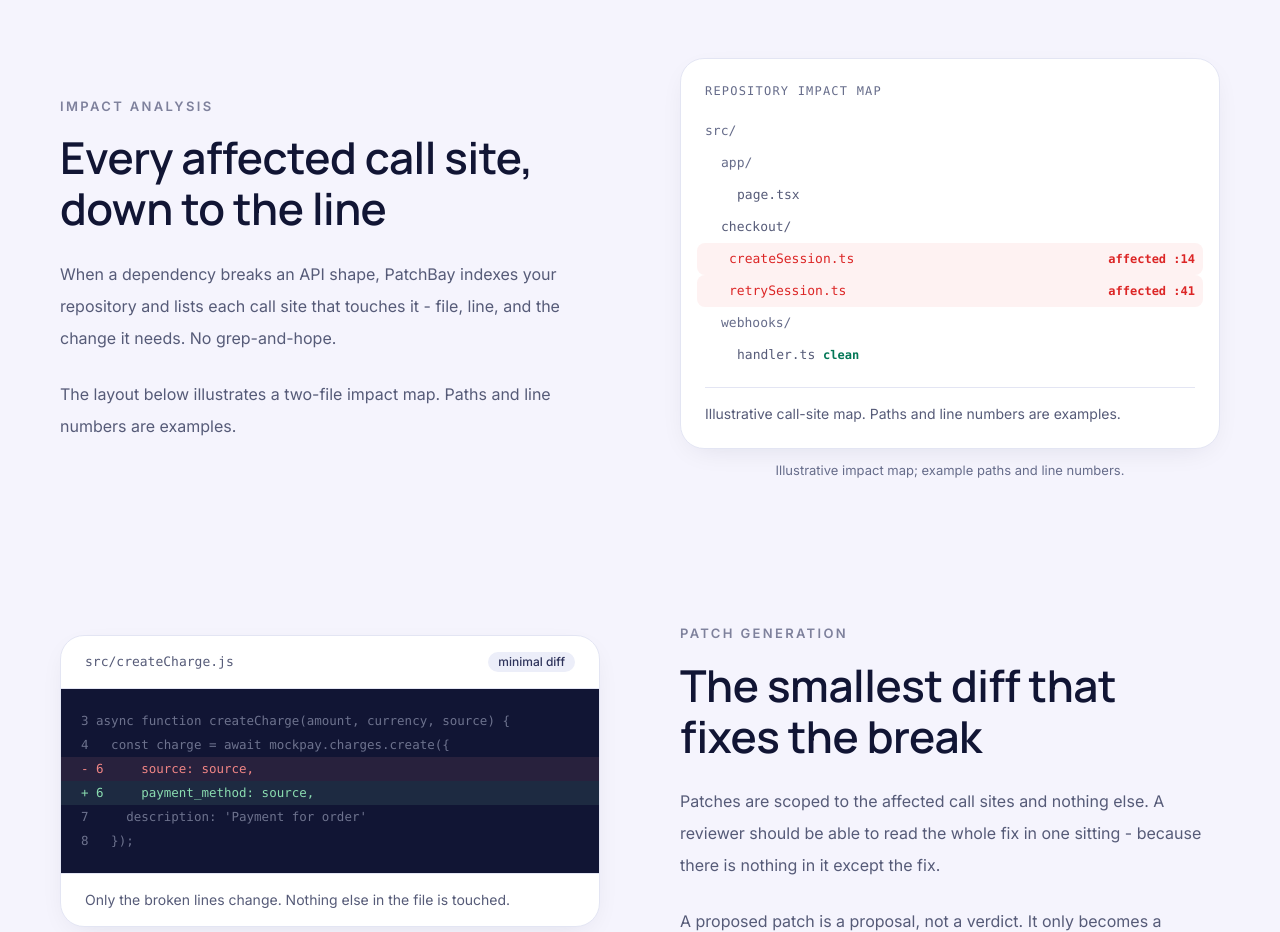
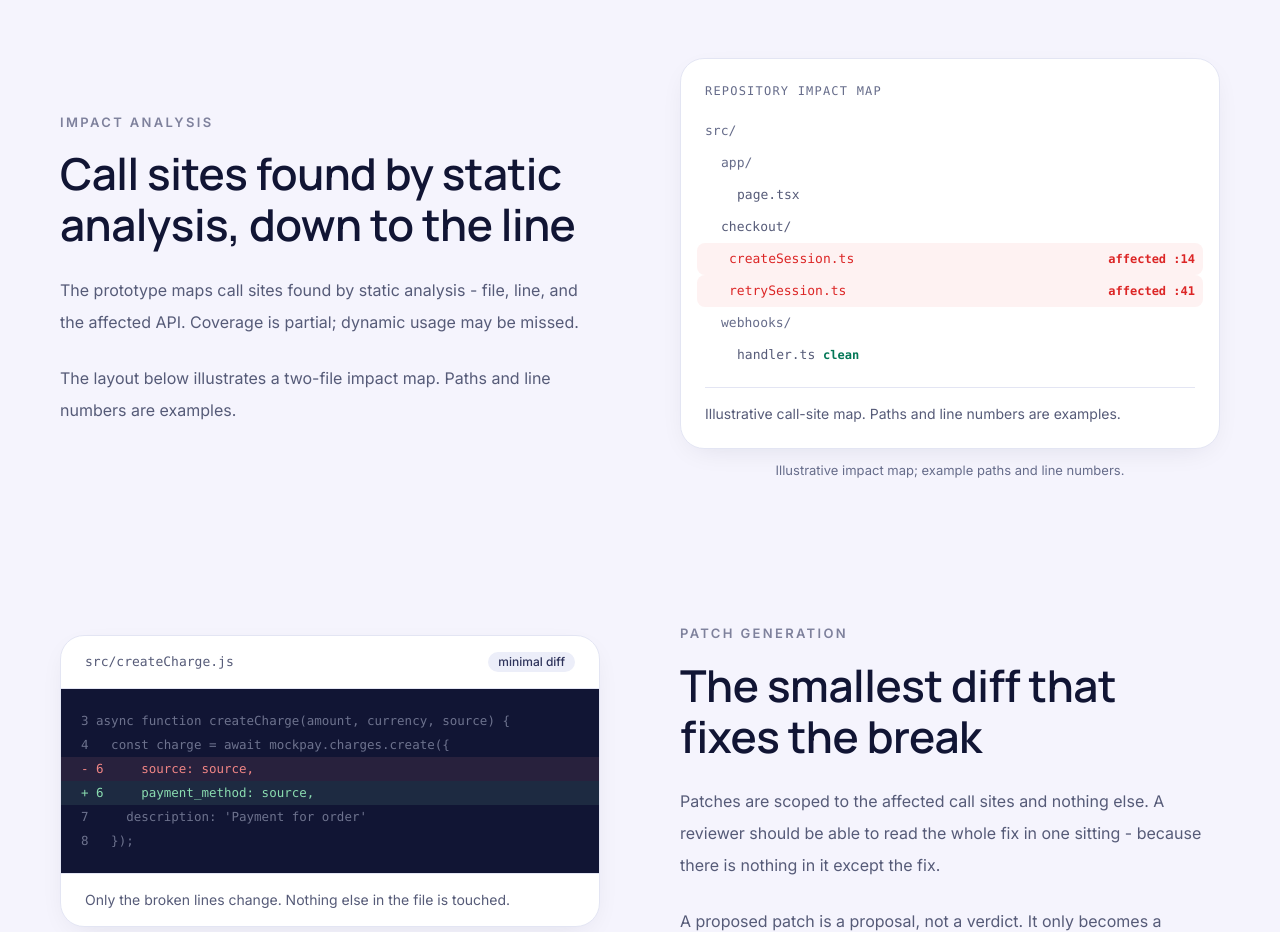
Before and after one commit to Nitish-1303/Patchversion, a Next.js app in the folder packages/site/: page / in a window 1280 px wide. Shown: the part 7760-8692 px from the top of the page. Built offline with nearby package versions, Linux system fonts and the light colour scheme.

Commit message:
Update page.tsx

```diff
--- a/packages/site/src/app/page.tsx
+++ b/packages/site/src/app/page.tsx
@@ -360,10 +360,10 @@ export default function HomePage() {
             <Reveal>
               <p className="eyebrow mb-4">Impact analysis</p>
               <h2 className="font-display font-semibold text-[clamp(1.9rem,3.5vw,2.75rem)] leading-[1.15] tracking-[-0.01em] mb-6">
-                Every affected call site, down to the line
+                Call sites found by static analysis, down to the line
               </h2>
               <p className="text-base leading-8 text-text-secondary mb-6">
-                When a dependency breaks an API shape, PatchBay indexes your repository and lists each call site that touches it - file, line, and the change it needs. No grep-and-hope.
+                The prototype maps call sites found by static analysis - file, line, and the affected API. Coverage is partial; dynamic usage may be missed.
               </p>
               <p className="text-base leading-8 text-text-secondary">
                 The layout below illustrates a two-file impact map. Paths and line numbers are examples.
```
